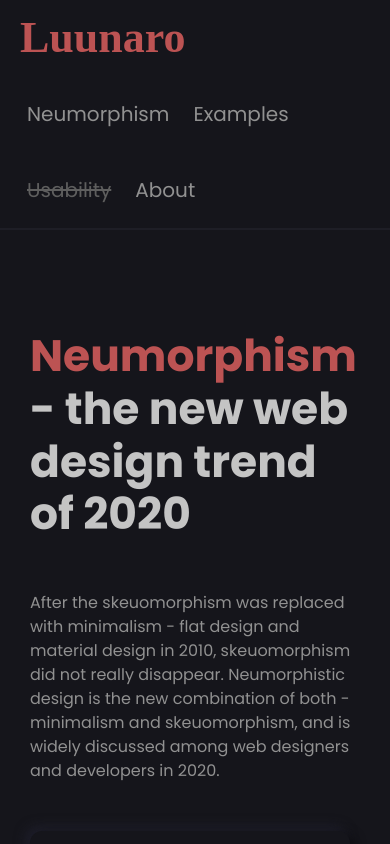
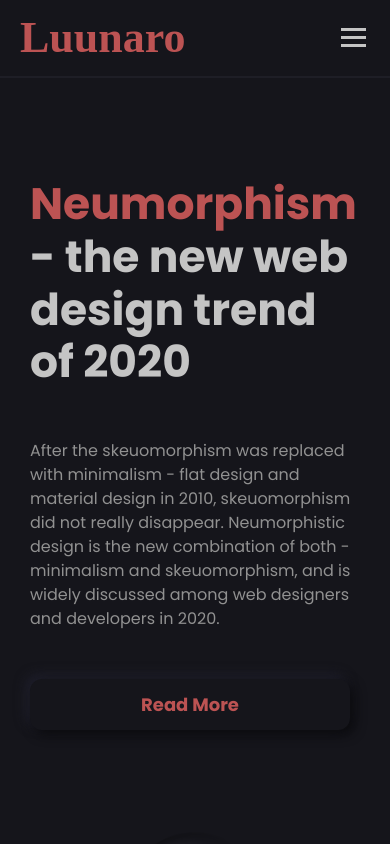
Before and after one commit to yoseychan/luunaro, a Vue app: page / in a window 390 px wide. Shown: the top 844 px of the page. Built offline with nearby package versions, Linux system fonts and the light colour scheme; a web font is replaced by a local one.

Commit message:
adding mobile navigation - burger menu

```diff
--- /dev/null
+++ b/src/assets/styles/burger.scss
@@ -0,0 +1,122 @@
+// Burger parts
+//
+// (---) top    -> &::before
+// [---] middle -> &
+// (---) bottom -> &::after
+
+
+// Vendor prefixes
+$sass-burger-add-vendor-prefixes: true !default;
+
+// Burger
+@mixin burger($width: 30px, $height: 5px, $gutter: 3px, $color: #000, $border-radius: 0, $transition-duration: .3s) {
+  $burger-height: $height !global;
+  $burger-gutter: $gutter !global;
+
+  position: relative;
+  margin-top: $height + $gutter;
+  margin-bottom: $height + $gutter;
+
+  @if $sass-burger-add-vendor-prefixes {
+    -webkit-user-select: none;
+    -moz-user-select: none;
+    -ms-user-select: none;
+  }
+  user-select: none;
+
+  // 1. Fixes jagged edges in Firefox, see issue #10.
+  &, &::before, &::after {
+    display: block;
+    width: $width;
+    height: $height;
+    background-color: $color;
+    outline: 1px solid transparent; // 1
+    @if $border-radius != 0 {
+      border-radius: $border-radius;
+    }
+
+    @if $sass-burger-add-vendor-prefixes {
+      -webkit-transition-property: background-color, -webkit-transform;
+      -moz-transition-property: background-color, -moz-transform;
+      -o-transition-property: background-color, -o-transform;
+    }
+    transition-property: background-color, transform;
+
+    @if $sass-burger-add-vendor-prefixes {
+      -webkit-transition-duration: $transition-duration;
+      -moz-transition-duration: $transition-duration;
+      -o-transition-duration: $transition-duration;
+    }
+    transition-duration: $transition-duration;
+  }
+
+  &::before, &::after {
+    position: absolute;
+    content: "";
+  }
+
+  &::before {
+    top: -($height + $gutter);
+  }
+
+  &::after {
+    top: $height + $gutter;
+  }
+}
+
+
+// Select parts of the burger
+@mixin burger-parts {
+  &, &::before, &::after {
+    @content;
+  }
+}
+
+@mixin burger-top {
+  &::before {
+    @content;
+  }
+}
+
+@mixin burger-middle {
+  & {
+    @content;
+  }
+}
+
+@mixin burger-bottom {
+  &::after {
+    @content;
+  }
+}
+
+
+// Burger animations
+@mixin burger-to-cross($color: auto) {
+  & {
+    background-color: transparent;
+  }
+  @if ($color != auto) {
+    &::before, &::after {
+      background-color: $color;
+    }
+  }
+  &::before {
+    @if $sass-burger-add-vendor-prefixes {
+      -webkit-transform: translateY($burger-gutter + $burger-height) rotate(45deg);
+      -moz-transform: translateY($burger-gutter + $burger-height) rotate(45deg);
+      -ms-transform: translateY($burger-gutter + $burger-height) rotate(45deg);
+      -o-transform: translateY($burger-gutter + $burger-height) rotate(45deg);
+    }
+    transform: translateY($burger-gutter + $burger-height) rotate(45deg);
+  }
+  &::after {
+    @if $sass-burger-add-vendor-prefixes {
+      -webkit-transform: translateY(-($burger-gutter + $burger-height)) rotate(-45deg);
+      -moz-transform: translateY(-($burger-gutter + $burger-height)) rotate(-45deg);
+      -ms-transform: translateY(-($burger-gutter + $burger-height)) rotate(-45deg);
+      -o-transform: translateY(-($burger-gutter + $burger-height)) rotate(-45deg);
+    }
+    transform: translateY(-($burger-gutter + $burger-height)) rotate(-45deg);
+  }
+}
--- a/src/components/Header.vue
+++ b/src/components/Header.vue
@@ -9,6 +9,20 @@
 					<a class="disabled">Usability</a>
 					<router-link to="/about">About</router-link>
 				</div>
+                <div class="burger">
+                    <a href="#" v-on:click="openMenu" class="menu-button" v-bind:class="classObject" id="menuButton">
+                        <span class="burger-icon"></span>
+                    </a>
+
+                    <div class="burger-menu-bg" v-bind:class="classObject">
+                        <div class="burger-menu-items">
+                            <router-link v-on:click="closeMenu" v-bind:class="classObject" class="hnav" to="/neumorphism">Neumorphism</router-link>
+                            <router-link v-on:click="closeMenu" to="/examples">Examples</router-link>
+                            <!-- <a class="disabled">Usability</a> -->
+                            <router-link  v-on:click="closeMenu" to="/about">About</router-link>
+                        </div>
+                    </div>
+                </div>
 			</div>
 		</div>
 	</div>
@@ -16,12 +30,146 @@
 
 <script>
 export default {
-  name: 'Header'
+	name: 'Header',
+	data: function () {
+		return {
+			isActive: false
+		}
+	},
+	computed: {
+		classObject: function () {
+			return {
+                active: this.isActive,
+
+			}
+		}
+	},
+	methods: {
+		openMenu: function (e) {
+
+			// Just makes sure that it doesn't treat it as a link.
+			e.preventDefault();
+
+			if (this.isActive) {
+				this.isActive = false;
+			} else {
+				this.isActive = true;
+			}
+        },
+        closeMenu: () => {
+
+			this.isActive = false;
+        }
+	}
 }
 </script>
 
 <style scoped lang="scss">
 @import '../assets/styles/colors';
+
+@import "../assets/styles/burger";
+.burger {
+    display:none;
+}
+.menu-button {
+	padding: .5em;
+	position:absolute;
+	top:28px;
+	right:12px;
+	z-index:9000;
+}
+.burger-menu-bg.active {
+    height: 200px;
+}
+.burger-menu-bg {
+	position: absolute;
+	top:80px;
+	left:0;
+	right:0;
+	bottom:0;
+    background: $dark;
+	z-index:8800;
+	opacity:0;
+    padding-top:20vh;
+
+    .burger-menu-items {
+        position: absolute;
+        top: 30px;
+        left: 0;
+        a {
+			transition: .26s;
+		}
+		a:hover {
+			color: $txt-onDark-0;
+		}
+		a.disabled {
+			color: $txt-onDark-2;
+			text-decoration: line-through;
+		}
+		a.disabled:hover {
+			color: $txt-onDark-2;
+			cursor: default;
+		}
+        a.disabled {
+			color: $txt-onDark-2;
+			text-decoration: line-through;
+		}
+		a.disabled:hover {
+			color: $txt-onDark-2;
+			cursor: default;
+		}
+    }
+	a {
+		width:100vw;
+		text-align:center;
+		color: $txt-onDark-1;
+		font-size: 20px;
+		text-decoration: none;
+		padding: 24px;
+		margin-bottom:10px;
+		transition: .26s;
+
+		a {
+			transition: .26s;
+			line-height: 76px;
+		}
+		a:hover {
+			color: $txt-onDark-0;
+		}
+		a.disabled {
+			color: $txt-onDark-2;
+			text-decoration: line-through;
+		}
+		a.disabled:hover {
+			color: $txt-onDark-2;
+			cursor: default;
+		}
+        a.disabled {
+			color: $txt-onDark-2;
+			text-decoration: line-through;
+		}
+		a.disabled:hover {
+			color: $txt-onDark-2;
+			cursor: default;
+		}
+	}
+
+	&.active {
+		opacity:100;
+	}
+}
+
+.burger-icon {
+    @include burger(25px, 3px, 5px, $txt-onDark-0);
+
+}
+
+.menu-button.active .burger-icon {
+    @include burger-to-cross;
+
+}
+
+
 
 #header {
 	min-height:76px;
@@ -41,7 +189,7 @@ export default {
 	.right {
 		a {
 			transition: .26s;
-			line-height: 76px ;
+			line-height: 76px;
 		}
 		a:hover {
 			color: $txt-onDark-0;
@@ -67,4 +215,16 @@ export default {
 		}
 	}
 }
+//burger menu
+@media screen and (max-width: 700px){
+    #header {
+        .right{
+            display: none;
+        }
+        .burger {
+            display: block;
+        }
+    }
+}
+
 </style>
--- a/src/views/Home.vue
+++ b/src/views/Home.vue
@@ -221,7 +221,7 @@ export default {
 
 //Media queries
 
-@media screen and (max-width: 500px){
+@media screen and (max-width: 700px){
 //hero margin
     .ff {
         margin-top: 100px;
```
